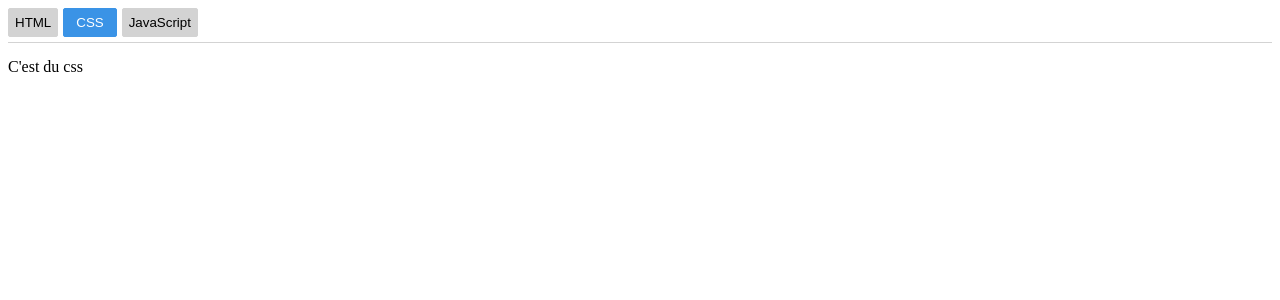
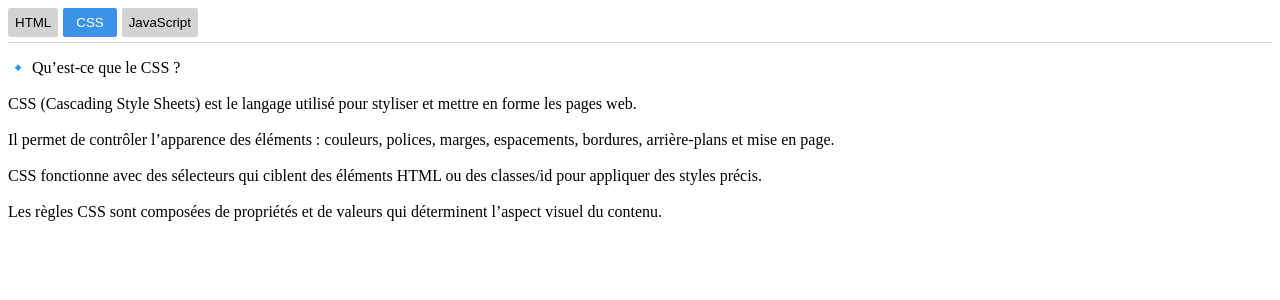
Before and after one commit to prodige93/DevArt, a React (Vite) app in the folder DevArt/: page / in a window 1280 px wide. Shown: the top 300 px of the page. Built offline with nearby package versions, Linux system fonts and the light colour scheme.

Commit message:
Refactor content in App.tsx to provide detailed explanations for HTML, CSS, and JavaScript. Add a new Navbar component in search.tsx for tab searching functionality. Update Tabs component to support pre-line styling for content display.

```diff
--- a/DevArt/src/App.tsx
+++ b/DevArt/src/App.tsx
@@ -1,22 +1,51 @@
 import "./App.css";
-import Tabs from "./tabs";
+import Tabs from "./Tabs";
 
 export type ItemsTypes = {id: string, label: string, content: string}[];
 export const items: ItemsTypes = [
   {
     id: "html",
     label:  "HTML",
-    content: "C'est du html",
+    content: `🔹 Qu’est-ce que le HTML ?
+
+    HTML (HyperText Markup Language) est le langage utilisé pour créer la structure des pages web.
+
+    Il permet d’afficher du texte, des images, des liens, des tableaux, des formulaires, etc.
+
+    HTML fonctionne avec des balises qui indiquent au navigateur comment afficher le contenu.`
   },
   {
-    id: "css",
-    label:  "CSS",
-    content: "C'est du css",
+  id: "css",
+  label: "CSS",
+  content: `🔹 Qu’est-ce que le CSS ?
+
+  CSS (Cascading Style Sheets) est le langage utilisé pour styliser et mettre en forme les pages web.
+
+  Il permet de contrôler l’apparence des éléments : couleurs, polices, marges, espacements, bordures, arrière-plans et mise en page.
+
+  CSS fonctionne avec des sélecteurs qui ciblent des éléments HTML ou des classes/id pour appliquer des styles précis.
+
+  Les règles CSS sont composées de propriétés et de valeurs qui déterminent l’aspect visuel du contenu.`
   },
   {
     id: "javascript",
     label:  "JavaScript",
-    content: "C'est du javascript",
+    content: `🔹 Qu’est-ce que le JavaScript ?
+
+    JavaScript est un langage de programmation utilisé pour rendre les pages web interactives.
+
+    Il permet de manipuler le HTML, le CSS et de gérer la logique côté client.
+
+    JavaScript peut servir à :
+
+    • Modifier le contenu et la structure d’une page (DOM)
+    • Gérer les événements utilisateur (clics, formulaires, survol)
+    • Créer des animations et effets dynamiques
+    • Communiquer avec des serveurs via AJAX / API
+    • Stocker des données côté client (localStorage, sessionStorage)
+    • Implémenter des bibliothèques et frameworks (React, Vue, Angular)
+
+    En résumé : JavaScript = interactivité et logique côté client.`,
   }
 ];
 
--- a/DevArt/src/Tabs.tsx
+++ b/DevArt/src/Tabs.tsx
@@ -20,7 +20,7 @@ export default function Tabs({ items }: { items: ItemsTypes }) {
       </div>
       <div>
         {items.map(({ id, content }) => (
-          <div hidden={id !== value} key={id}>
+          <div hidden={id !== value} key={id} style={{ whiteSpace: "pre-line" }}>
             {content}
           </div>
         ))}
```
Also changed, not shown: DevArt/src/search.tsx (added, +46 -0 lines).
